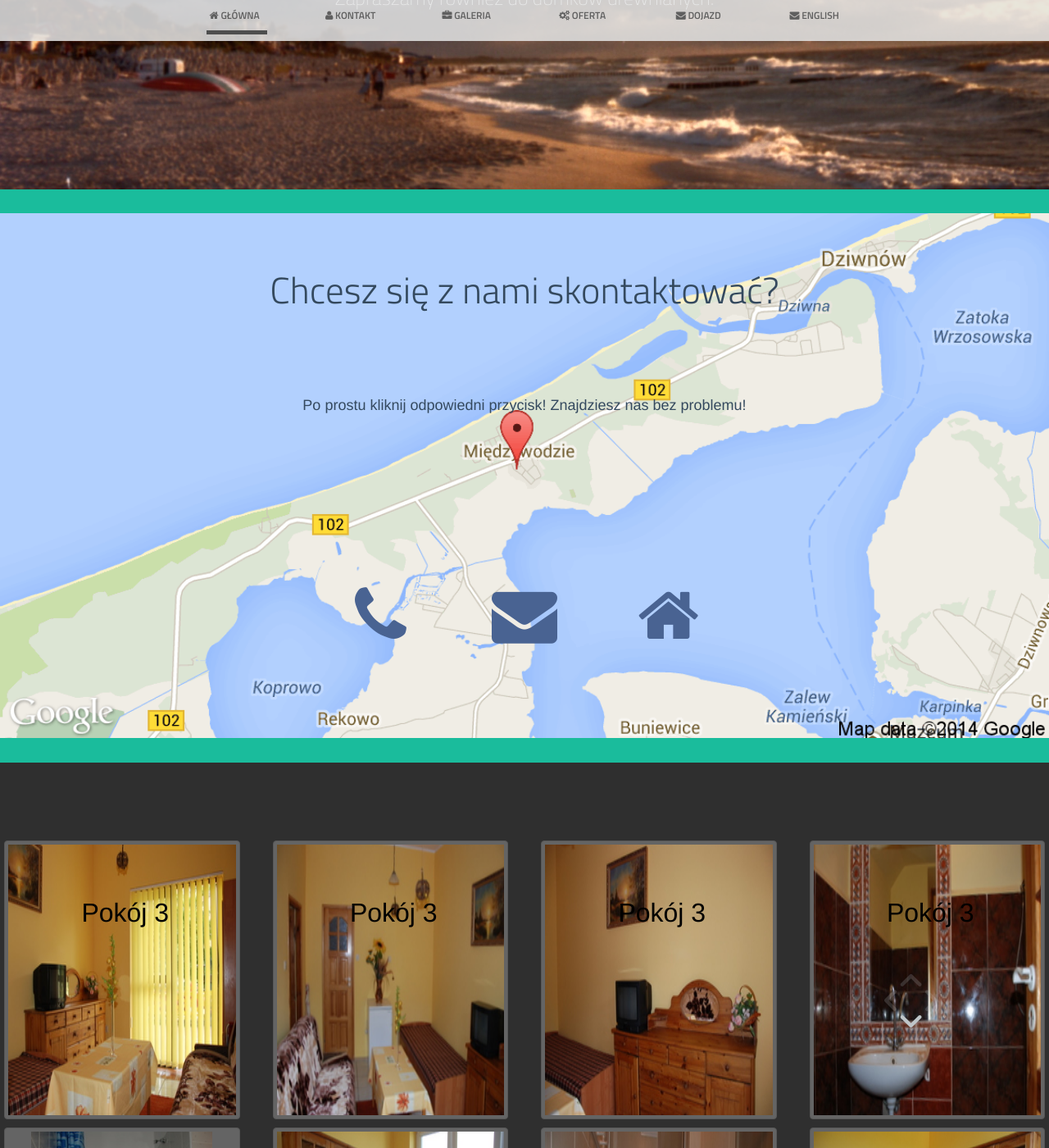
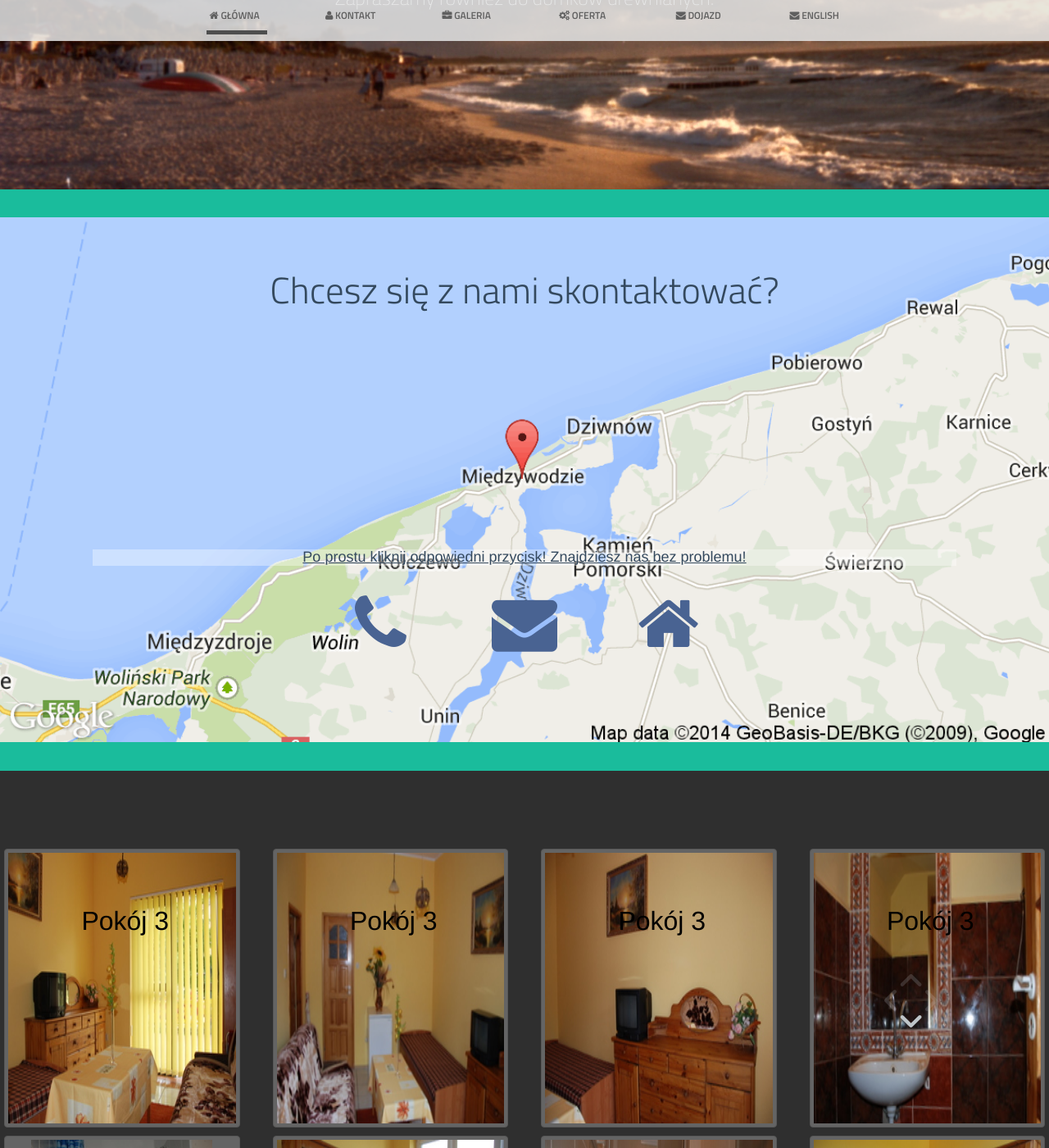
Before and after one commit to tmuras/promyk-miedzywodzie, a Jekyll site: the page built from index.html, in a window 1280 px wide and 1400 px high, scrolled down 506 px. Shown: the whole window at 82% size. Built offline with Jekyll 4.4.1, drawn with Linux system fonts in a browser that asks for light colours.

Commit message:
Fix contact page, move sub text to bottom part, fade background

```diff
--- a/_includes/contact.html
+++ b/_includes/contact.html
@@ -10,12 +10,9 @@
 		<div class="row line-row">
 			<div class="col-12 hidden">&nbsp;</div>
 		</div><!-- /row -->
-		<div class="row subtitle-row">
-			<div class="col-sm-1 hidden-sm">&nbsp;</div>
-			<div class="col-12 col-sm-10 font-light"><h4>Po prostu kliknij odpowiedni przycisk! Znajdziesz nas bez problemu!</h4></div>
-			<div class="col-sm-1 hidden-sm">&nbsp;</div>
-		</div><!-- /row -->
+
 		<div id="contact-row-4" class="row">
+			<h4 id="contactsub-row">Po prostu kliknij odpowiedni przycisk! Znajdziesz nas bez problemu!</h4>
 			<div class="col-sm-3 hidden-sm">&nbsp;</div>
 			<div class="col-12 col-sm-2 with-hover-text">
 				<p><i class="icon icon-phone icon-black"></i></p>
--- a/css/style.css
+++ b/css/style.css
@@ -503,8 +503,13 @@ body {
 	}
 }
 
+	#contactsub-row {
+		text-decoration: underline;
+		background-color: rgba(255, 255, 255, 0.35);
+	}
+
 	#contact-row-4 {
-		padding-top: 125px;
+		padding-top: 225px;
 	}
 
 	#contact-row-4 .col-12 {
```
Also changed, not shown: images/map.png.
